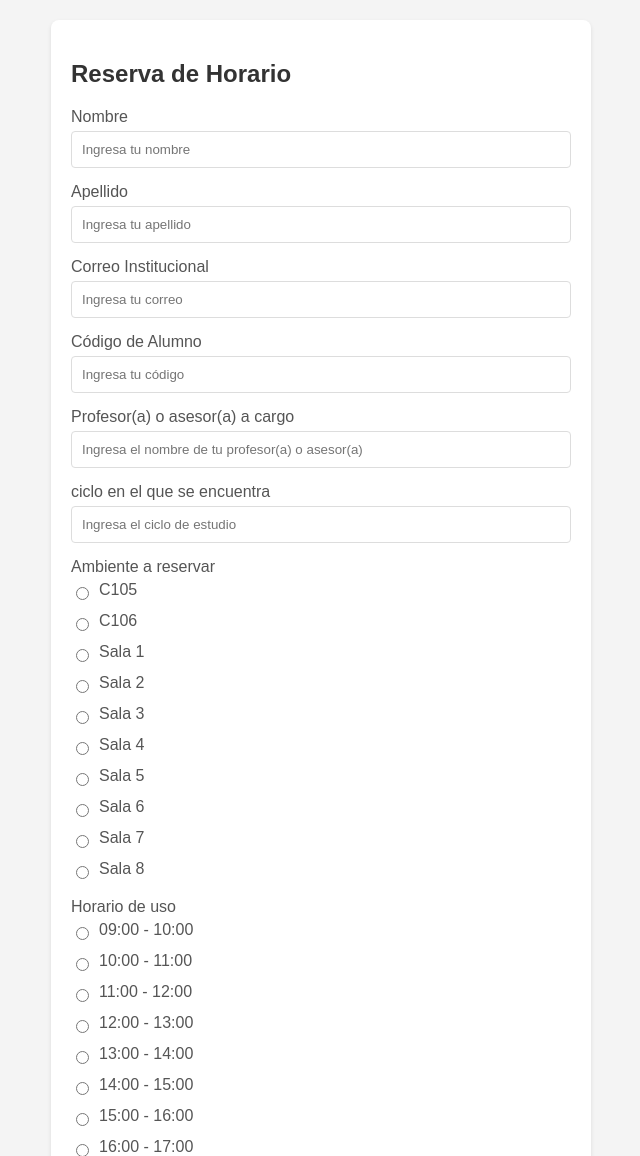
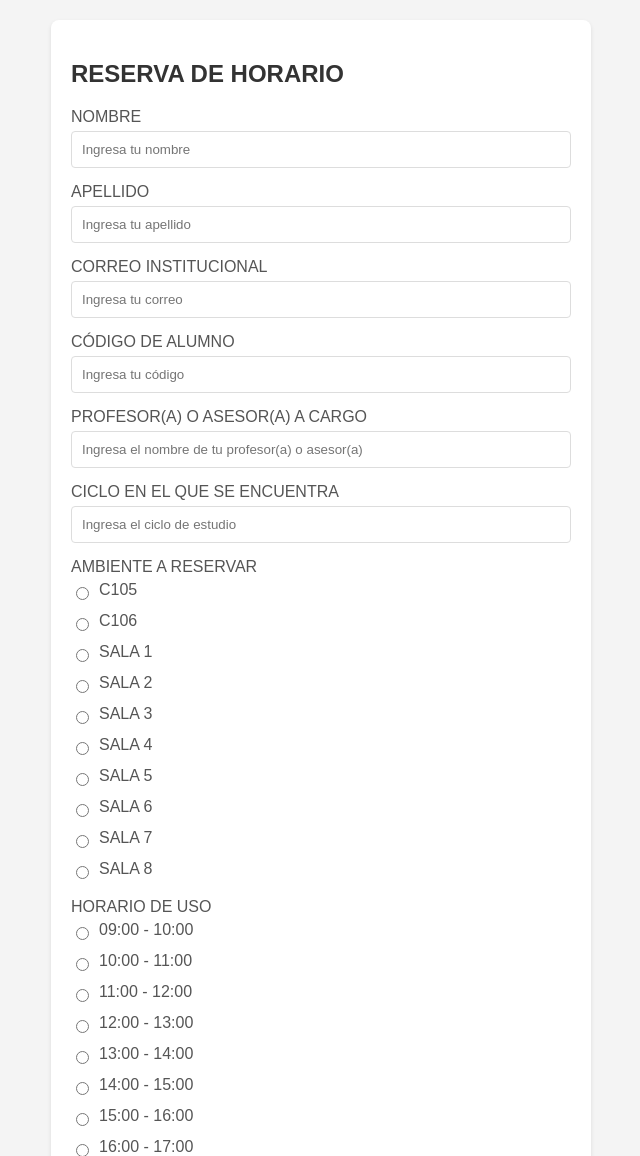
Before and after one commit to HeavenFihs/formulario-bonito, a Flask app: page / in a window 1280 px wide. Shown: the top 1156 px of the page, without its empty margins (319-959 px from the left). Run offline with Flask 3, Linux system fonts and the light colour scheme.

Commit message:
little change

```diff
--- a/static/css/style.css
+++ b/static/css/style.css
@@ -1,4 +1,4 @@
-h2 label title{
+h2, label, title{
     text-transform: uppercase;
 }
 
```
